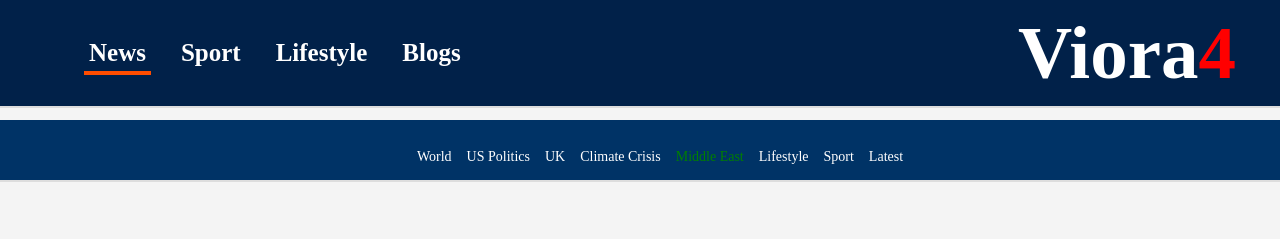
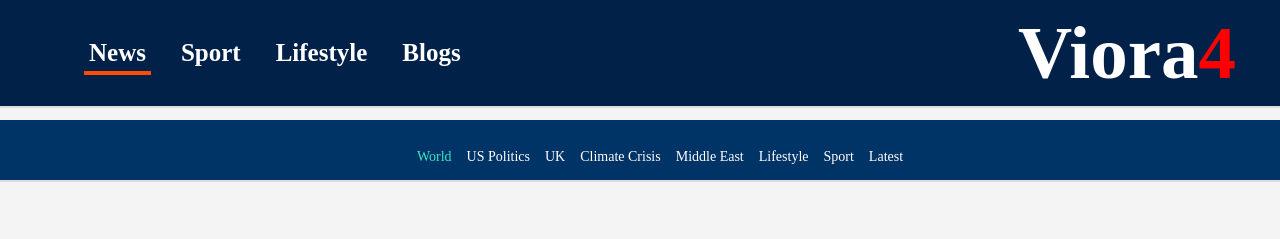
Before and after one commit to nouman007pro/viora4-worldnews, a plain HTML site: page index.html in a window 1280 px wide. Shown: the top 239 px of the page. Drawn offline with Linux system fonts and the light colour scheme.

Commit message:
Update index.html

```diff
--- a/index.html
+++ b/index.html
@@ -279,7 +279,7 @@
         color: red;
     }
 spann{
-    color:green}
+    color:rgb(54, 231, 193)}
     </style>
 <nav class="main-nav">
     <div class="nav-container">
@@ -313,11 +313,11 @@ spann{
     <!-- Sub Navigation -->
     <nav class="sub-nav">
         <ul>
-            <li><a href="https://nouman007pro.github.io/viora4-worldnews/">World</a></li>
+            <li><a href="https://nouman007pro.github.io/viora4-worldnews/"><spann>World</spann></a></li>
             <li><a href="https://nouman007pro.github.io/viora4-usa/">US Politics</a></li>
             <li><a href="https://nouman007pro.github.io/viora4-uk/">UK</a></li></li>
             <li><a href="https://nouman007pro.github.io/viora4-climatecrisis/">Climate Crisis</a></li>
-            <li><a href="https://nouman007pro.github.io/viora4-middleeast/"><spann>Middle East</spann></a></li>
+            <li><a href="https://nouman007pro.github.io/viora4-middleeast/">Middle East</a></li>
             <li><a href="https://nouman007pro.github.io/viora4-fashion/">Lifestyle</a></li>
             <li><a href="https://nouman007pro.github.io/viora4-sports/">Sport</a></li>
 <li><a href="https://nouman007pro.github.io/viora.github.io/">Latest</a></li>
```
